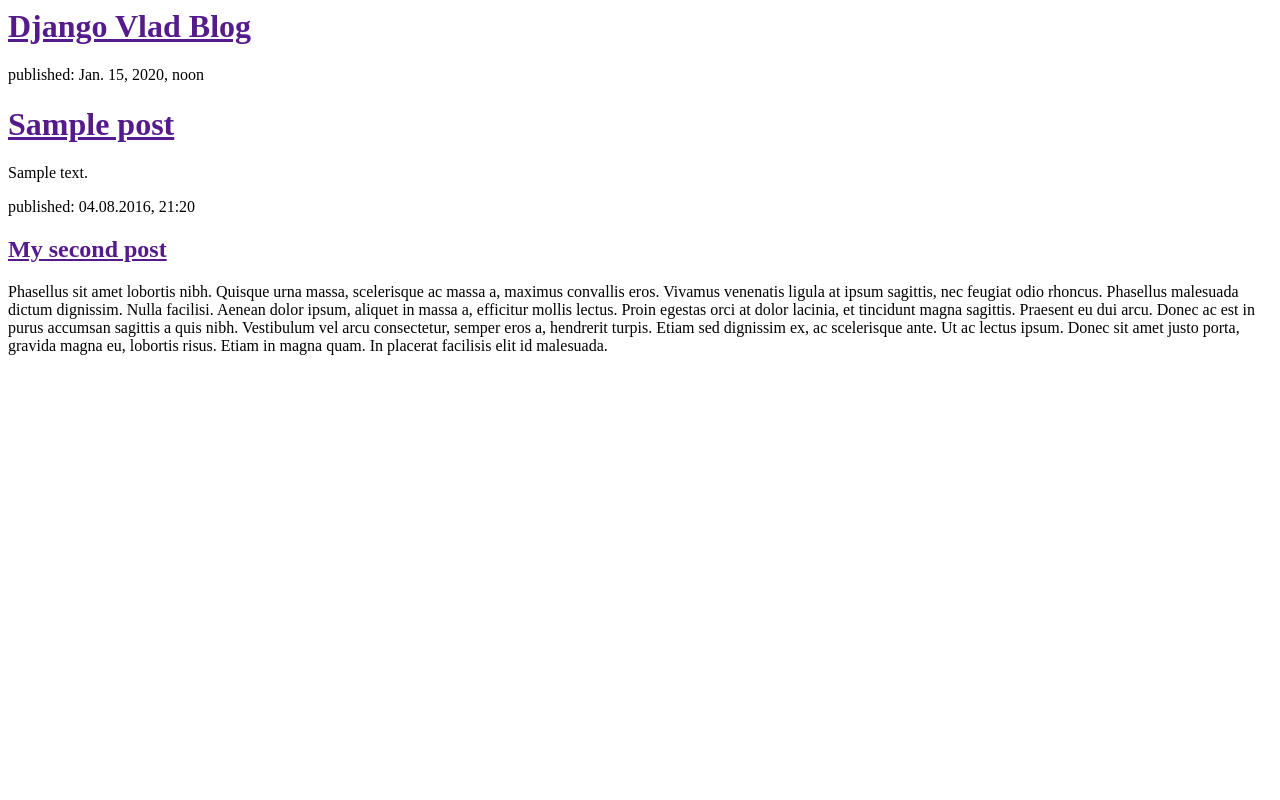
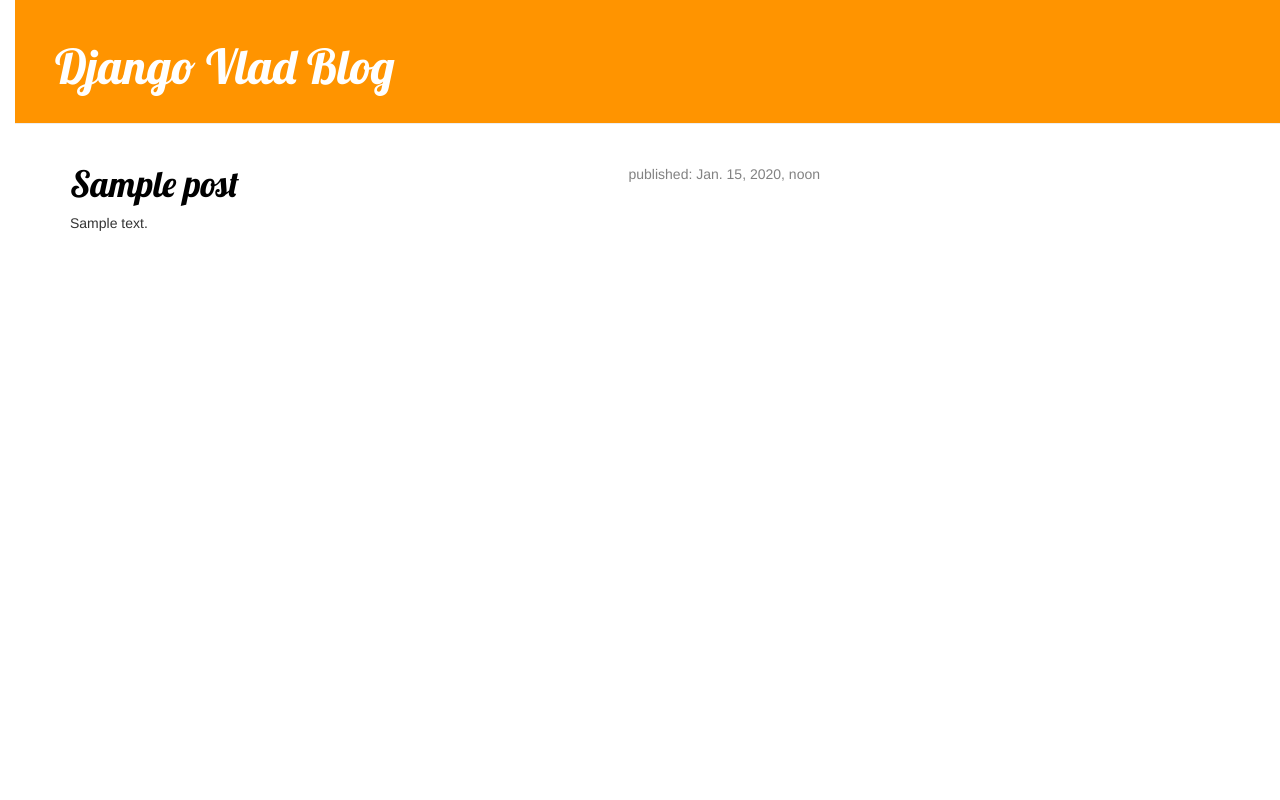
Before and after one commit to VladyslavVelychko/my-first-Django-blog, a Django app: template blog/templates/blog/post_list.html in a window 1280 px wide. Run offline with Django 3.2, Linux system fonts and the light colour scheme; the template is opened without the code that fills it: values that come from a table or form of the project are taken from there, others are empty; tables that the repository leaves empty hold one stand-in row (values such as "Sample post"); some libraries are stand-ins or nearby versions.

Commit message:
Addition of post template and CSS for site.

```diff
--- /dev/null
+++ b/blog/static/css/blog.css
@@ -0,0 +1,55 @@
+h1 a {
+    color: #FCA205;
+    font-family: 'Lobster';
+}
+
+body {
+    padding-left: 15px;
+}
+.page-header {
+    background-color: #ff9400;
+    margin-top: 0;
+    padding: 20px 20px 20px 40px;
+}
+
+.page-header h1, .page-header h1 a, .page-header h1 a:visited, .page-header h1 a:active {
+    color: #ffffff;
+    font-size: 36pt;
+    text-decoration: none;
+}
+
+.content {
+    margin-left: 40px;
+}
+
+h1, h2, h3, h4 {
+    font-family: 'Lobster', cursive;
+}
+
+.date {
+    float: right;
+    color: #828282;
+}
+
+.save {
+    float: right;
+}
+
+.post-form textarea, .post-form input {
+    width: 100%;
+}
+
+.top-menu, .top-menu:hover, .top-menu:visited {
+    color: #ffffff;
+    float: right;
+    font-size: 26pt;
+    margin-right: 20px;
+}
+
+.post {
+    margin-bottom: 70px;
+}
+
+.post h1 a, .post h1 a:visited {
+    color: #000000;
+}
--- /dev/null
+++ b/blog/templates/blog/base.html
@@ -0,0 +1,24 @@
+{% load staticfiles %}
+<html>
+    <head>
+        <title>Django Girls blog</title>
+        <link rel="stylesheet" href="//maxcdn.bootstrapcdn.com/bootstrap/3.2.0/css/bootstrap.min.css">
+        <link rel="stylesheet" href="//maxcdn.bootstrapcdn.com/bootstrap/3.2.0/css/bootstrap-theme.min.css">
+        <link href='//fonts.googleapis.com/css?family=Lobster&subset=latin,latin-ext' rel='stylesheet' type='text/css'>
+        <link rel="stylesheet" href="{% static 'css/blog.css' %}">
+    </head>
+    <body>
+        <div class="page-header">
+            <h1><a href="/">Django Vlad Blog</a></h1>
+        </div>
+
+        <div class="content container">
+            <div class="row">
+                <div class="col-md-8">
+                {% block content %}
+                {% endblock %}
+                </div>
+            </div>
+        </div>
+    </body>
+</html>
--- a/blog/templates/blog/post_list.html
+++ b/blog/templates/blog/post_list.html
@@ -1,24 +1,13 @@
-<html>
-    <head>
-        <title>Django Vlad blog</title>
-    </head>
-    <body>
-        <div>
-            <h1><a href="">Django Vlad Blog</a></h1>
-        </div>
+{% extends 'blog/base.html' %}
 
-        {% for post in posts %}
-        <div>
-            <p>published: {{ post.published_date }}</p>
-            <h1><a href="">{{ post.title }}</a></h1>
-            <p>{{ post.text|linebreaksbr }}</p>
-        </div>
+{% block content %}
+	{% for post in posts %}
+		<div class="post">
+		    <div class="date">
+			<p>published: {{ post.published_date }}</p>
+		    </div>
+		    <h1><a href="{% url 'post_detail' pk=post.pk %}">{{ post.title }}</a></h1>
+		    <p>{{ post.text|linebreaksbr }}</p>
+		</div>
 	{% endfor %}
-
-        <div>
-            <p>published: 04.08.2016, 21:20</p>
-            <h2><a href="">My second post</a></h2>
-            <p>Phasellus sit amet lobortis nibh. Quisque urna massa, scelerisque ac massa a, maximus convallis eros. Vivamus venenatis ligula at ipsum sagittis, nec feugiat odio rhoncus. Phasellus malesuada dictum dignissim. Nulla facilisi. Aenean dolor ipsum, aliquet in massa a, efficitur mollis lectus. Proin egestas orci at dolor lacinia, et tincidunt magna sagittis. Praesent eu dui arcu. Donec ac est in purus accumsan sagittis a quis nibh. Vestibulum vel arcu consectetur, semper eros a, hendrerit turpis. Etiam sed dignissim ex, ac scelerisque ante. Ut ac lectus ipsum. Donec sit amet justo porta, gravida magna eu, lobortis risus. Etiam in magna quam. In placerat facilisis elit id malesuada.</p>
-        </div>
-    </body>
-</html>
+{% endblock %}
--- a/blog/urls.py
+++ b/blog/urls.py
@@ -3,4 +3,5 @@ from . import views
 
 urlpatterns = [
     url(r'^$', views.post_list, name='post_list'),
+    url(r'^post/(?P<pk>[0-9]+)/$', views.post_detail, name='post_detail'),
 ]
--- a/blog/views.py
+++ b/blog/views.py
@@ -1,7 +1,10 @@
-from django.shortcuts import render
+from django.shortcuts import render, get_object_or_404
 from django.utils import timezone
 from .models import Post
 
 def post_list(request):
     posts = Post.objects.filter(published_date__lte=timezone.now()).order_by('published_date')
     return render(request, 'blog/post_list.html', {'posts': posts})
+def post_detail(request, pk):
+    post=get_object_or_404(Post, pk=pk)
+    return render(request, 'blog/post_detail.html', {'post': post})
```
Also changed, not shown: blog/templates/blog/post_detail.html (added, +13 -0 lines).
